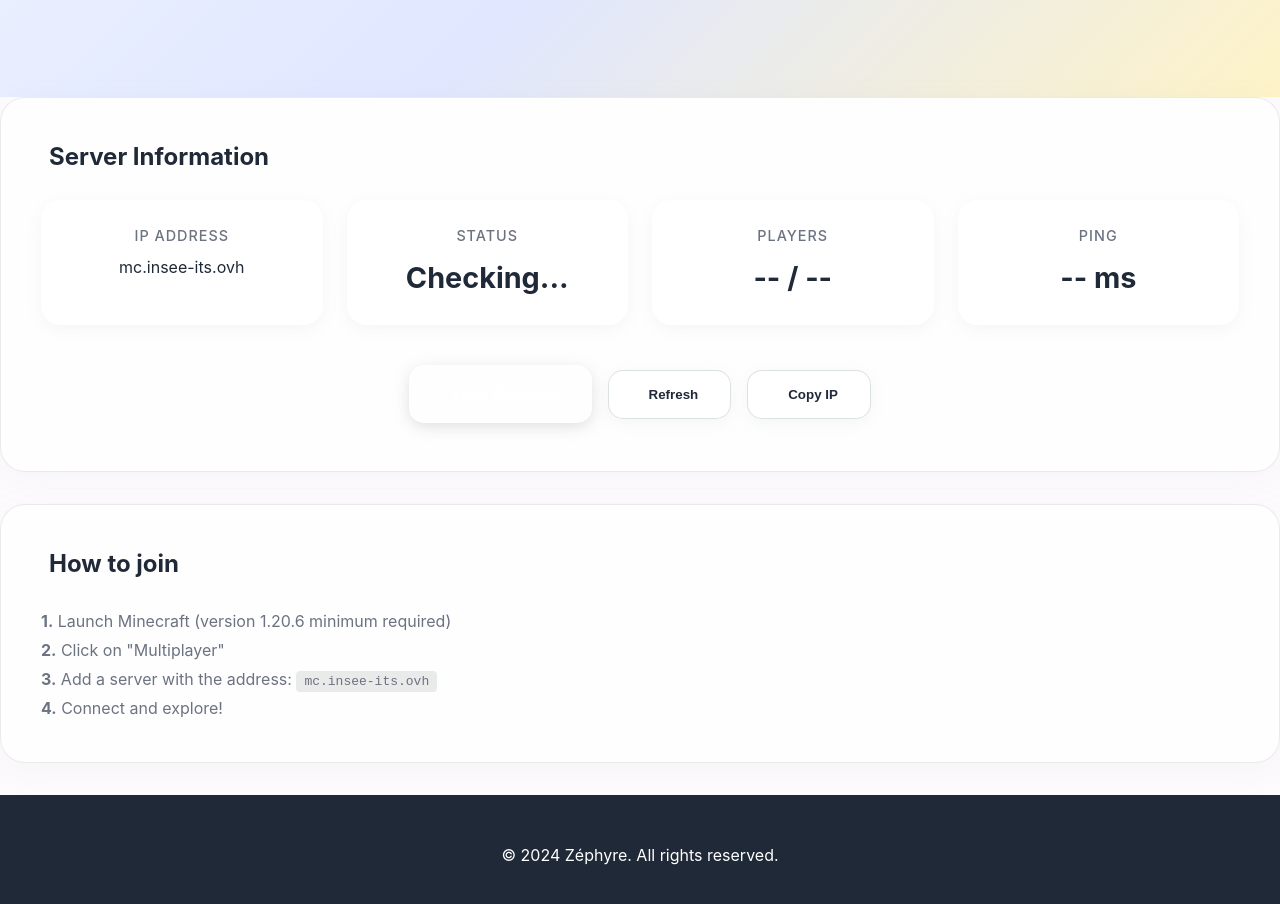
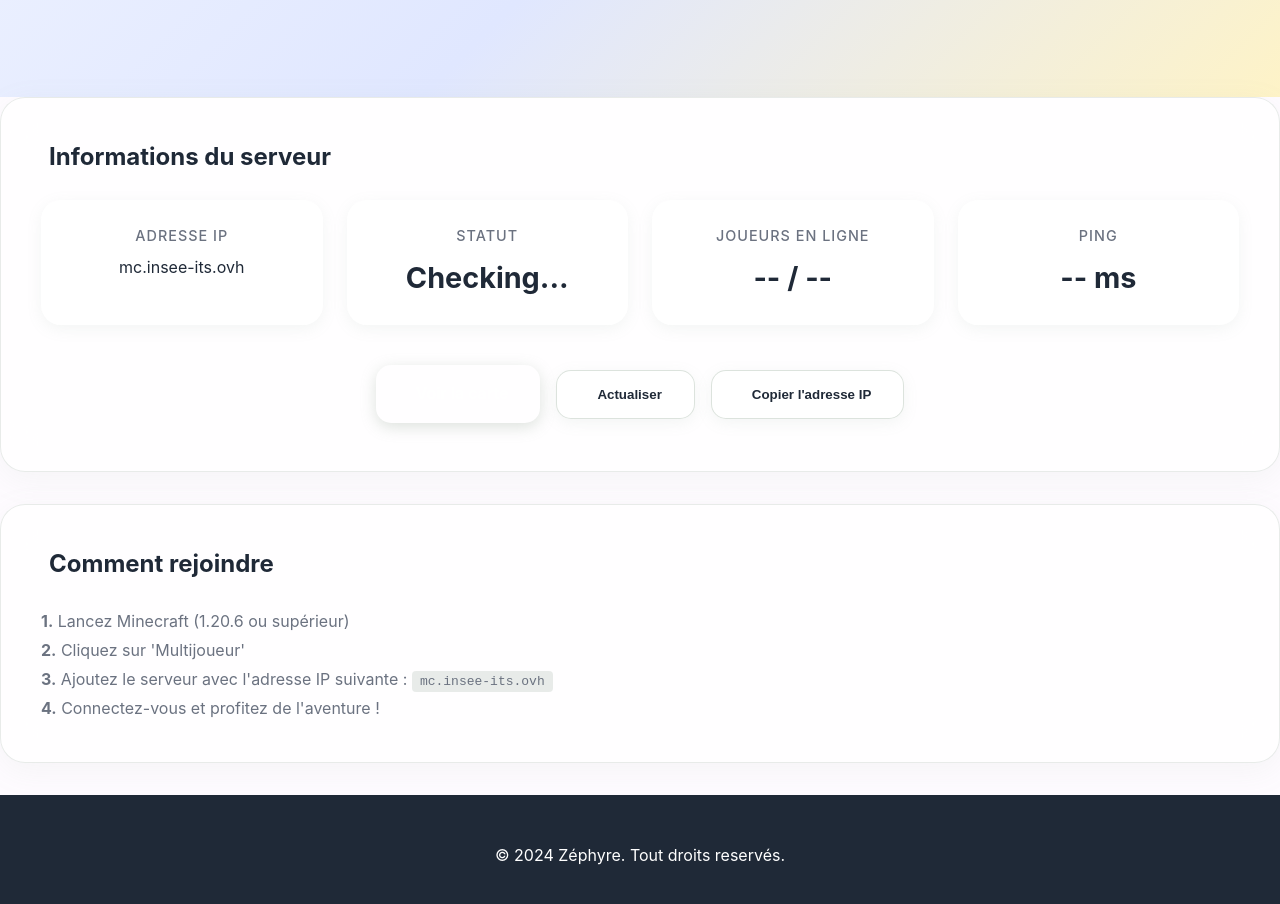
Before and after one commit to Punkiepoux/zephyre-app, an Angular app: page /minecraft in a window 1280 px wide. Shown: the part 420-1324 px from the top of the page. Built offline with nearby package versions, Linux system fonts and the light colour scheme.

Commit message:
add all traductions

```diff
--- a/src/app/about/about.component.html
+++ b/src/app/about/about.component.html
@@ -3,7 +3,7 @@
     <section class="section">
       <div class="container">
         <h1 class="section-title" data-translate="about.title">
-          À propos de Zéphyre
+          {{ "about.title" | translate }}
         </h1>
         <div style="max-width: 800px; margin: 0 auto; text-align: center">
           <p
@@ -12,37 +12,39 @@
               color: var(--text-secondary);
               margin-bottom: 3rem;
             "
-            data-translate="about.description"
           >
-            Zéphyre est une plateforme digitale moderne qui propose des services
-            innovants et une communauté dynamique. Notre mission est de créer
-            des expériences numériques exceptionnelles.
+            {{ "about.description" | translate }}
           </p>
           <div class="services-grid">
             <div class="service-card">
               <div class="service-icon">
                 <i class="fas fa-rocket"></i>
               </div>
-              <h3 data-translate="about.mission.title">Notre Mission</h3>
+              <h3 data-translate="about.mission.title">
+                {{ "about.mission.title" | translate }}
+              </h3>
               <p data-translate="about.mission.desc">
-                Fournir des solutions digitales innovantes et accessibles à
-                tous.
+                {{ "about.mission.content" | translate }}
               </p>
             </div>
             <div class="service-card">
               <div class="service-icon">
                 <i class="fas fa-heart"></i>
               </div>
-              <h3 data-translate="about.values.title">Nos Valeurs</h3>
+              <h3 data-translate="about.values.title">
+                {{ "about.values.title" | translate }}
+              </h3>
               <p data-translate="about.values.desc">
-                Qualité, innovation et bienveillance au cœur de tout ce que nous
-                faisons.
+                {{ "about.values.content" | translate }}
               </p>
             </div>
           </div>
         </div>
       </div>
     </section>
+
+    <footer class="footer">
+      <p>&copy;{{ "footer" | translate }}</p>
+    </footer>
   </div>
-  >
 </main>
--- a/src/app/about/about.component.ts
+++ b/src/app/about/about.component.ts
@@ -1,9 +1,10 @@
 import { Component } from '@angular/core';
+import { TranslatePipe } from "../pipes/translate.pipe";
 
 @Component({
   selector: 'app-about',
   standalone: true,
-  imports: [],
+  imports: [TranslatePipe],
   templateUrl: './about.component.html',
   styleUrl: './about.component.css'
 })
--- a/src/app/contact/contact.component.html
+++ b/src/app/contact/contact.component.html
@@ -2,23 +2,31 @@
   <div id="contact" class="page">
     <section class="section">
       <div class="container">
-        <h1 class="section-title" data-translate="contact.title">Contact</h1>
+        <h1 class="section-title" data-translate="contact.title">
+          {{ "contact.title" | translate }}
+        </h1>
         <div style="max-width: 600px; margin: 0 auto">
           <div class="service-card" style="text-align: center">
             <div class="service-icon">
               <i class="fas fa-envelope"></i>
             </div>
-            <h3 data-translate="contact.subtitle">Contactez-nous</h3>
+            <h3 data-translate="contact.subtitle">
+              {{ "contact.subtitle" | translate }}
+            </h3>
             <p data-translate="contact.description" style="margin-bottom: 2rem">
-              Une question ? Une suggestion ? N'hésitez pas à nous écrire !
+              {{ "contact.description" | translate }}
             </p>
             <p href="mailto:contact@zephyre.eu" class="cta-button cta-primary">
               <i class="fas fa-envelope"></i>
-              contact
+              {{ "contact.button" | translate }}
             </p>
           </div>
         </div>
       </div>
     </section>
+
+    <footer class="footer">
+      <p>&copy;{{ "footer" | translate }}</p>
+    </footer>
   </div>
 </main>
--- a/src/app/contact/contact.component.ts
+++ b/src/app/contact/contact.component.ts
@@ -1,9 +1,10 @@
 import { Component } from '@angular/core';
+import { TranslatePipe } from "../pipes/translate.pipe";
 
 @Component({
   selector: 'app-contact',
   standalone: true,
-  imports: [],
+  imports: [TranslatePipe],
   templateUrl: './contact.component.html',
   styleUrl: './contact.component.css'
 })
--- a/src/app/home/home.component.html
+++ b/src/app/home/home.component.html
@@ -4,9 +4,7 @@
       <div class="container">
         <div class="hero-content fade-in-up">
           <h1 data-translate="hero.title">Zéphyre</h1>
-          <p class="hero-subtitle" data-translate="hero.subtitle">
-            zéphyre.eu
-          </p>
+          <p class="hero-subtitle" data-translate="hero.subtitle">zéphyre.eu</p>
           <!--
           <div class="cta-group">
             <a href="#" class="cta-button cta-primary" data-page="minecraft">
@@ -68,5 +66,9 @@
         </div>
       </div>
     </section>
+
+    <footer class="footer">
+      <p>&copy;{{ "footer" | translate }}</p>
+    </footer>
   </div>
 </main>
--- a/src/app/minecraft/minecraft.component.html
+++ b/src/app/minecraft/minecraft.component.html
@@ -3,33 +3,42 @@
     <section class="hero">
       <div class="container">
         <div class="hero-content fade-in-up">
-          <h1 data-translate="hero.title">Minecraft Server</h1>
+          <h1 data-translate="hero.title">
+            {{ "minecraft.title" | translate }}
+          </h1>
           <p class="hero-subtitle" data-translate="hero.subtitle">
-            Infinite adventures
+            {{ "minecraft.subtitle" | translate }}
           </p>
         </div>
       </div>
     </section>
 
-    <section>
-
-    </section>
+    <section></section>
 
     <section>
       <div class="card fade-in">
         <h2 class="card-title">
           <i class="fas fa-server"></i>
-                Server Information
+          {{ "minecraft.serverInfo.title" | translate }}
         </h2>
 
         <div class="minecraft-status">
           <div class="status-item">
-                    <div class="status-label">IP Address</div>
-                    <div class="server-ip" onclick="copyToClipboard('mc.insee-its.ovh')">mc.insee-its.ovh</div>
+            <div class="status-label">
+              {{ "minecraft.serverInfo.ip" | translate }}
+            </div>
+            <div
+              class="server-ip"
+              onclick="copyToClipboard('mc.insee-its.ovh')"
+            >
+              mc.insee-its.ovh
+            </div>
           </div>
 
           <div class="status-item">
-                    <div class="status-label">Status</div>
+            <div class="status-label">
+              {{ "minecraft.serverInfo.status" | translate }}
+            </div>
             <div class="status-value" id="serverStatus">
               <span class="status-offline">
                 <span class="status-dot offline-dot"></span>
@@ -39,28 +48,39 @@
           </div>
 
           <div class="status-item">
-                    <div class="status-label">Players</div>
+            <div class="status-label">
+              {{ "minecraft.serverInfo.players" | translate }}
+            </div>
             <div class="status-value" id="playerCount">-- / --</div>
           </div>
 
           <div class="status-item">
-                    <div class="status-label">Ping</div>
+            <div class="status-label">
+              {{ "minecraft.serverInfo.ping" | translate }}
+            </div>
             <div class="status-value" id="serverPing">-- ms</div>
           </div>
         </div>
 
         <div class="action-buttons">
-                <a href="http://map.insee-its.ovh" target="_blank" class="btn btn-primary">
+          <a
+            href="http://map.insee-its.ovh"
+            target="_blank"
+            class="btn btn-primary"
+          >
             <i class="fas fa-map"></i>
-                    View BlueMap
+            {{ "minecraft.serverInfo.bluemap" | translate }}
           </a>
           <button class="btn btn-secondary" onclick="refreshServerStatus()">
             <i class="fas fa-sync-alt"></i>
-                    Refresh
+            {{ "minecraft.serverInfo.refresh" | translate }}
           </button>
-                <button class="btn btn-secondary" onclick="copyToClipboard('mc.insee-its.ovh')">
+          <button
+            class="btn btn-secondary"
+            onclick="copyToClipboard('mc.insee-its.ovh')"
+          >
             <i class="fas fa-copy"></i>
-                    Copy IP
+            {{ "minecraft.serverInfo.copyIP" | translate }}
           </button>
         </div>
       </div>
@@ -69,20 +89,29 @@
       <div class="card fade-in">
         <h2 class="card-title">
           <i class="fas fa-gamepad"></i>
-                How to join
+          {{ "minecraft.join.title" | translate }}
         </h2>
-            <div style="color: var(--text-secondary); line-height: 1.8;">
-                <p><strong>1.</strong> Launch Minecraft (version 1.20.6 minimum required)</p>
-                <p><strong>2.</strong> Click on "Multiplayer"</p>
-                <p><strong>3.</strong> Add a server with the address: <code style="background: rgba(141, 162, 144, 0.2); padding: 0.2rem 0.5rem; border-radius: 4px;">mc.insee-its.ovh</code></p>
-                <p><strong>4.</strong> Connect and explore!</p>
+        <div style="color: var(--text-secondary); line-height: 1.8">
+          <p><strong>1.</strong> {{ "minecraft.join.step1" | translate }}</p>
+          <p><strong>2.</strong> {{ "minecraft.join.step2" | translate }}</p>
+          <p>
+            <strong>3.</strong> {{ "minecraft.join.step3" | translate
+            }}<code
+              style="
+                background: rgba(141, 162, 144, 0.2);
+                padding: 0.2rem 0.5rem;
+                border-radius: 4px;
+              "
+              >mc.insee-its.ovh</code
+            >
+          </p>
+          <p><strong>4.</strong> {{ "minecraft.join.step4" | translate }}</p>
         </div>
       </div>
-
     </section>
 
     <footer class="footer">
-      <p>&copy; 2024 Zéphyre. All rights reserved.</p>
+      <p>&copy;{{ "footer" | translate }}</p>
     </footer>
   </div>
 </main>
--- a/src/app/minecraft/minecraft.component.ts
+++ b/src/app/minecraft/minecraft.component.ts
@@ -1,12 +1,14 @@
 import { Component } from '@angular/core';
+import { TranslatePipe } from "../pipes/translate.pipe";
 
 @Component({
   selector: 'app-minecraft',
   standalone: true,
-  imports: [],
+  imports: [TranslatePipe],
   templateUrl: './minecraft.component.html',
   styleUrl: './minecraft.component.css'
 })
 export class MinecraftComponent {
+minecraft: any;
 
 }
--- a/src/assets/fr.json
+++ b/src/assets/fr.json
@@ -13,6 +13,7 @@
       "discover": "Découvrir"
     }
   },
+  "footer": " 2024 Zéphyre. Tout droits reservés.",
   "home": {
     "services": {
       "welcome": {
@@ -31,5 +32,44 @@
         "button": "Découvrir"
       }
     }
+  },
+  "minecraft": {
+    "title": "Serveur Minecraft",
+    "subtitle": "Infinite adventures",
+    "serverInfo": {
+      "title": "Informations du serveur",
+      "ip": "Adresse IP",
+      "status": "Statut",
+      "players": "Joueurs en ligne",
+      "ping": "Ping",
+      "bluemap": "Voir la carte",
+      "refresh": "Actualiser",
+      "copyIP": "Copier l'adresse IP"
+    },
+    "join": {
+      "title": "Comment rejoindre",
+      "step1": "Lancez Minecraft (1.20.6 ou supérieur)",
+      "step2": "Cliquez sur 'Multijoueur'",
+      "step3": "Ajoutez le serveur avec l'adresse IP suivante : ",
+      "step4": "Connectez-vous et profitez de l'aventure !"
+    }
+  },
+  "about": {
+    "title": "À propos de Zéphyre",
+    "description": "Zéphyre est une plateforme digitale moderne offrant des services innovants et une communauté dynamique. Notre mission est de créer des expériences numériques exceptionnelles.",
+    "mission": {
+      "title": "Notre mission",
+      "content": "Fournir des solutions numériques innovantes et accessibles à tous."
+    },
+    "values": {
+      "title": "Nos valeurs",
+      "content": "La qualité, l'innovation et la bienveillance sont au cœur de tout ce que nous faisons."
+    }
+  },
+  "contact": {
+    "title": "Contact",
+    "subtitle": "Contactez-nous",
+    "description": "Une question ? Une suggestion ? N'hésitez pas à nous écrire !",
+    "button": "contacter"
   }
 }
```
Also changed, not shown: src/assets/en.json (+40 -0 lines). Lines whose indentation alone changed are shown as unchanged.
